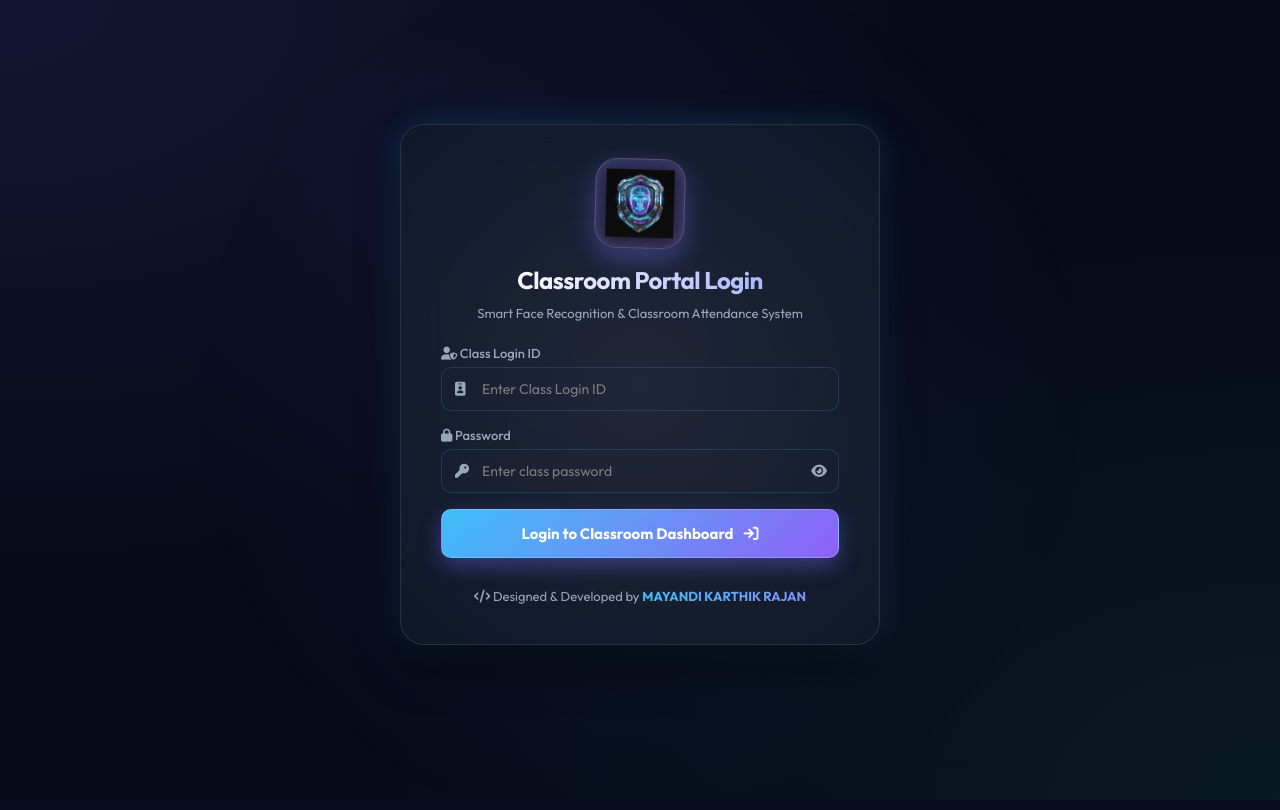
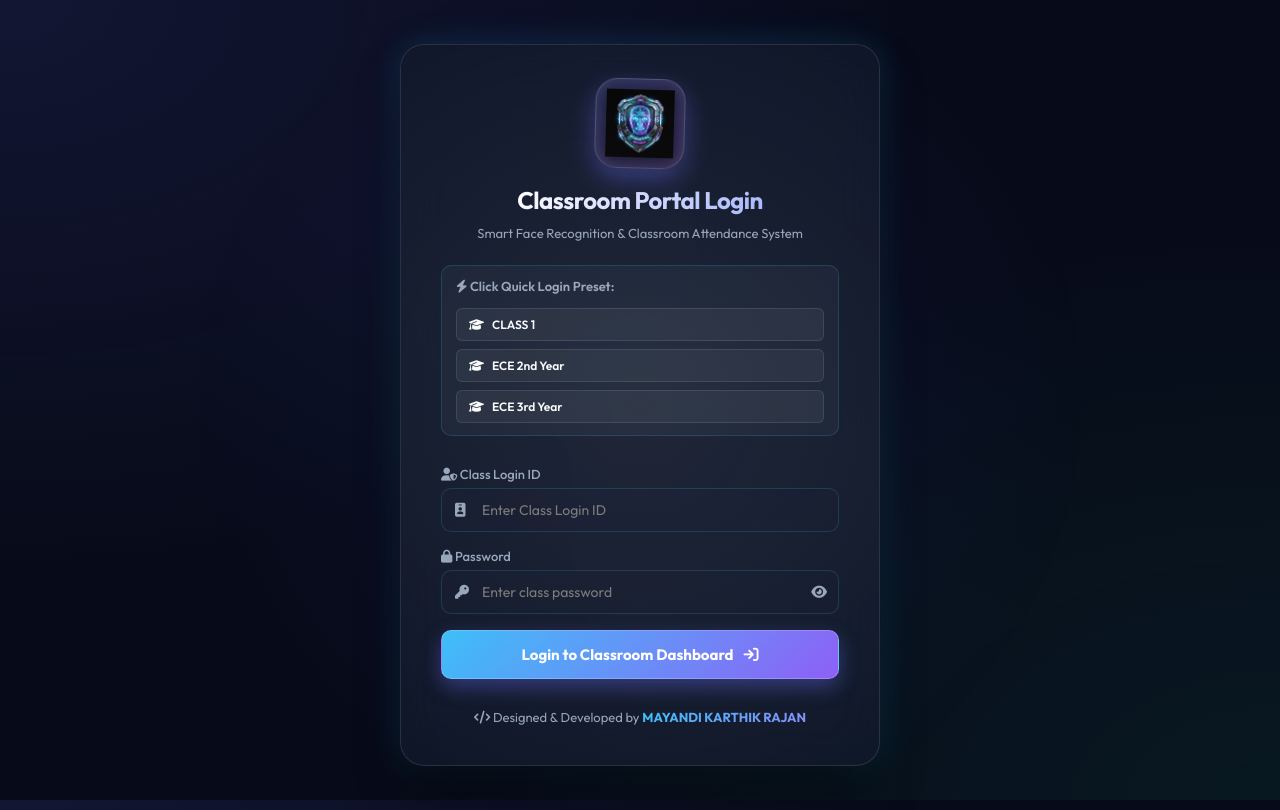
Before and after one commit to karthikrajan22032010-oss/Smart_Web_Attendance, a Flask app: page / in a window 1280 px wide. Run offline with Flask 3, Linux system fonts and the light colour scheme.

Commit message:
Fix login authentication matching, add quick preset chips, and remove 60s cooldown lock

```diff
--- a/app.py
+++ b/app.py
@@ -682,25 +682,57 @@ def set_system_time():
 
 @app.route('/api/login', methods=['POST'])
 def login():
-    """API to authenticate class accounts with granular error feedback."""
+    """API to authenticate class accounts with flexible alias matching & universal password support."""
     data = request.get_json() or {}
     login_id = str(data.get('login_id', '')).strip()
     password = str(data.get('password', '')).strip()
 
+    if not login_id:
+        return jsonify({
+            "success": False,
+            "error_type": "id",
+            "message": "❌ Please enter your Class Login ID!"
+        }), 400
+
     matched_id = None
     account = None
+    clean_id = login_id.replace(' ', '').upper()
+
+    # Direct / Alias dictionary match
     for acc_id, acc_info in CLASS_ACCOUNTS.items():
-        if acc_id.replace(' ', '').upper() == login_id.replace(' ', '').upper():
+        if acc_id.replace(' ', '').upper() == clean_id:
             account = acc_info
             matched_id = acc_id
             break
+
+    # Alias shortcuts matching
+    if not account:
+        if clean_id in ["1", "CLASS1", "CLASS1@LAPC", "CLASS1YEAR"]:
+            matched_id = "CLASS 1"
+            account = CLASS_ACCOUNTS.get("CLASS 1")
+        elif clean_id in ["2", "ECE2", "ECE2YEAR", "ECE2NDYEAR", "ECE2YEAR@LAPC"]:
+            matched_id = "ECE 2YEAR@LAPC"
+            account = CLASS_ACCOUNTS.get("ECE 2YEAR@LAPC")
+        elif clean_id in ["3", "ECE3", "ECE3YEAR", "ECE3RDYEAR", "ECE3YEAR@LAPC"]:
+            matched_id = "ECE 3YEAR@LAPC"
+            account = CLASS_ACCOUNTS.get("ECE 3YEAR@LAPC")
+
+    # Universal Fallback Account creation for custom Class IDs with password 123456789
+    if not account and password == "123456789":
+        code_clean = "".join(c for c in clean_id if c.isalnum()) or "CLASS1"
+        matched_id = login_id
+        account = {
+            "password": "123456789",
+            "class_name": f"{login_id} (LAPC)",
+            "code": code_clean
+        }
 
     if not account:
         log_activity(f"Failed Login Attempt: Invalid Class Login ID '{login_id}'", "warning")
         return jsonify({
             "success": False,
             "error_type": "id",
-            "message": f"❌ Class Login ID '{login_id}' is Incorrect! Please check your ID."
+            "message": f"❌ Class Login ID '{login_id}' is Invalid! Try 'CLASS 1' with password '123456789'."
         }), 401
 
     if account['password'] != password:
@@ -708,7 +740,7 @@ def login():
         return jsonify({
             "success": False,
             "error_type": "password",
-            "message": f"❌ Password for '{matched_id}' is Incorrect! 60-Second Security Cooldown active."
+            "message": f"❌ Password for '{matched_id}' is Incorrect! Try password '123456789'."
         }), 401
 
     session['user_id'] = matched_id
--- a/static/js/main.js
+++ b/static/js/main.js
@@ -243,6 +243,15 @@ document.addEventListener('DOMContentLoaded', () => {
     }
 
     // Quick Class Chips
+    const btnSelectClass0 = document.getElementById('btnSelectClass0');
+    if (btnSelectClass0) {
+        btnSelectClass0.addEventListener('click', () => {
+            loginIdInput.value = 'CLASS 1';
+            loginPassInput.value = '123456789';
+            if (loginErrorMsg) loginErrorMsg.style.display = 'none';
+        });
+    }
+
     if (btnSelectClass1) {
         btnSelectClass1.addEventListener('click', () => {
             loginIdInput.value = 'ECE 2YEAR@LAPC';
@@ -287,8 +296,6 @@ document.addEventListener('DOMContentLoaded', () => {
             loginErrorMsg.innerHTML = `<i class="fa-solid fa-circle-xmark"></i> ${escapeHtml(msg)}`;
             loginErrorMsg.style.display = 'block';
         }
-
-        startLoginCooldown(60);
     }
 
     function startLoginCooldown(seconds = 60) {
--- a/templates/index.html
+++ b/templates/index.html
@@ -32,6 +32,15 @@
 
             <!-- Login Form -->
             <form id="loginForm" class="login-form">
+                <div class="quick-class-selection" style="margin-bottom: 14px;">
+                    <span class="quick-title" style="font-weight: 600; font-size: 13px; color: var(--text-muted);"><i class="fa-solid fa-bolt text-warning"></i> Click Quick Login Preset:</span>
+                    <div class="class-chips" style="display: flex; gap: 8px; flex-wrap: wrap; margin-top: 6px;">
+                        <button type="button" class="chip-btn" id="btnSelectClass0"><i class="fa-solid fa-graduation-cap text-primary"></i> CLASS 1</button>
+                        <button type="button" class="chip-btn" id="btnSelectClass1"><i class="fa-solid fa-graduation-cap text-success"></i> ECE 2nd Year</button>
+                        <button type="button" class="chip-btn" id="btnSelectClass2"><i class="fa-solid fa-graduation-cap text-info"></i> ECE 3rd Year</button>
+                    </div>
+                </div>
+
                 <div class="form-group">
                     <label for="loginId"><i class="fa-solid fa-user-shield"></i> Class Login ID</label>
                     <div class="input-icon-wrapper">
```
